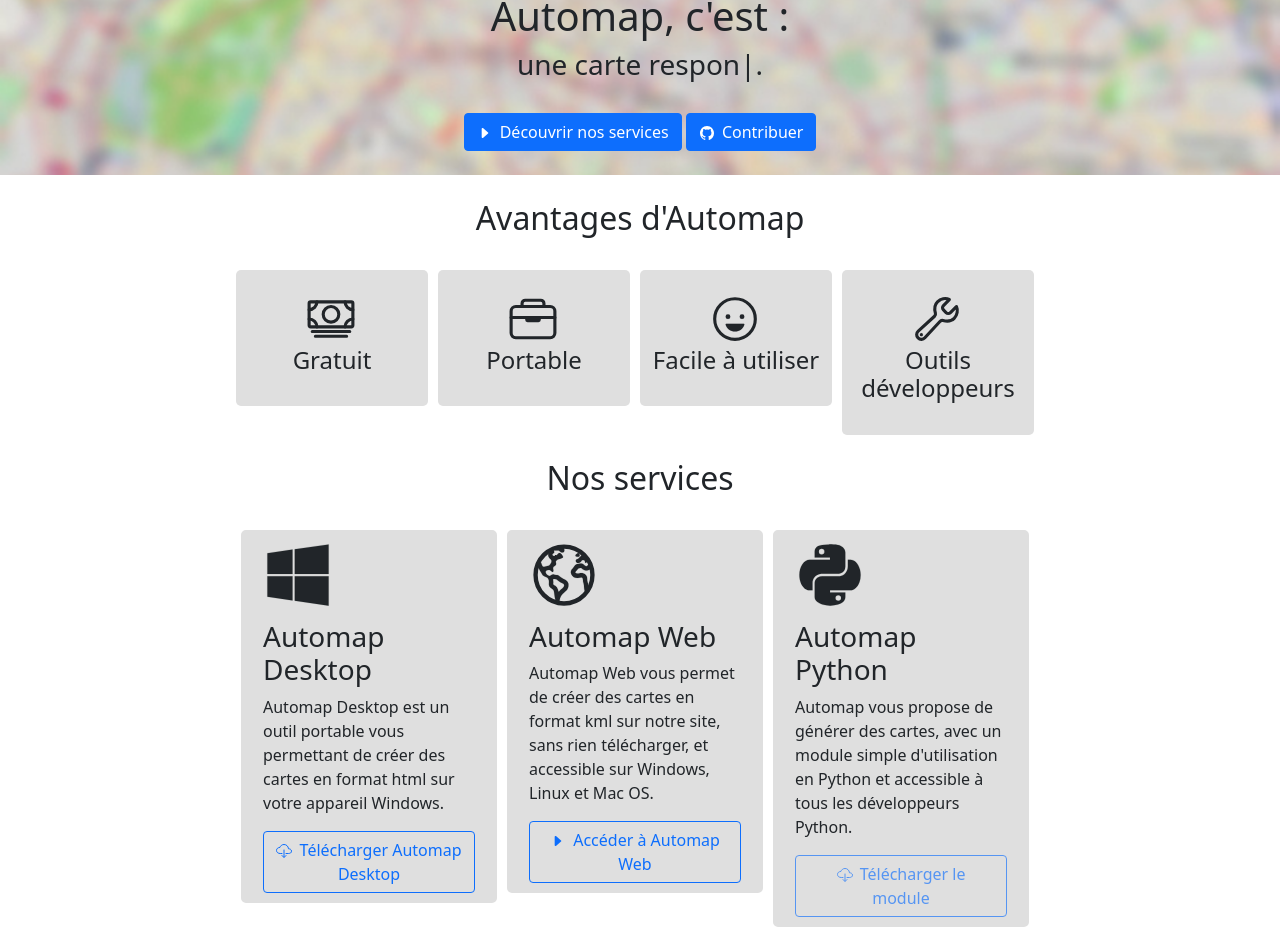
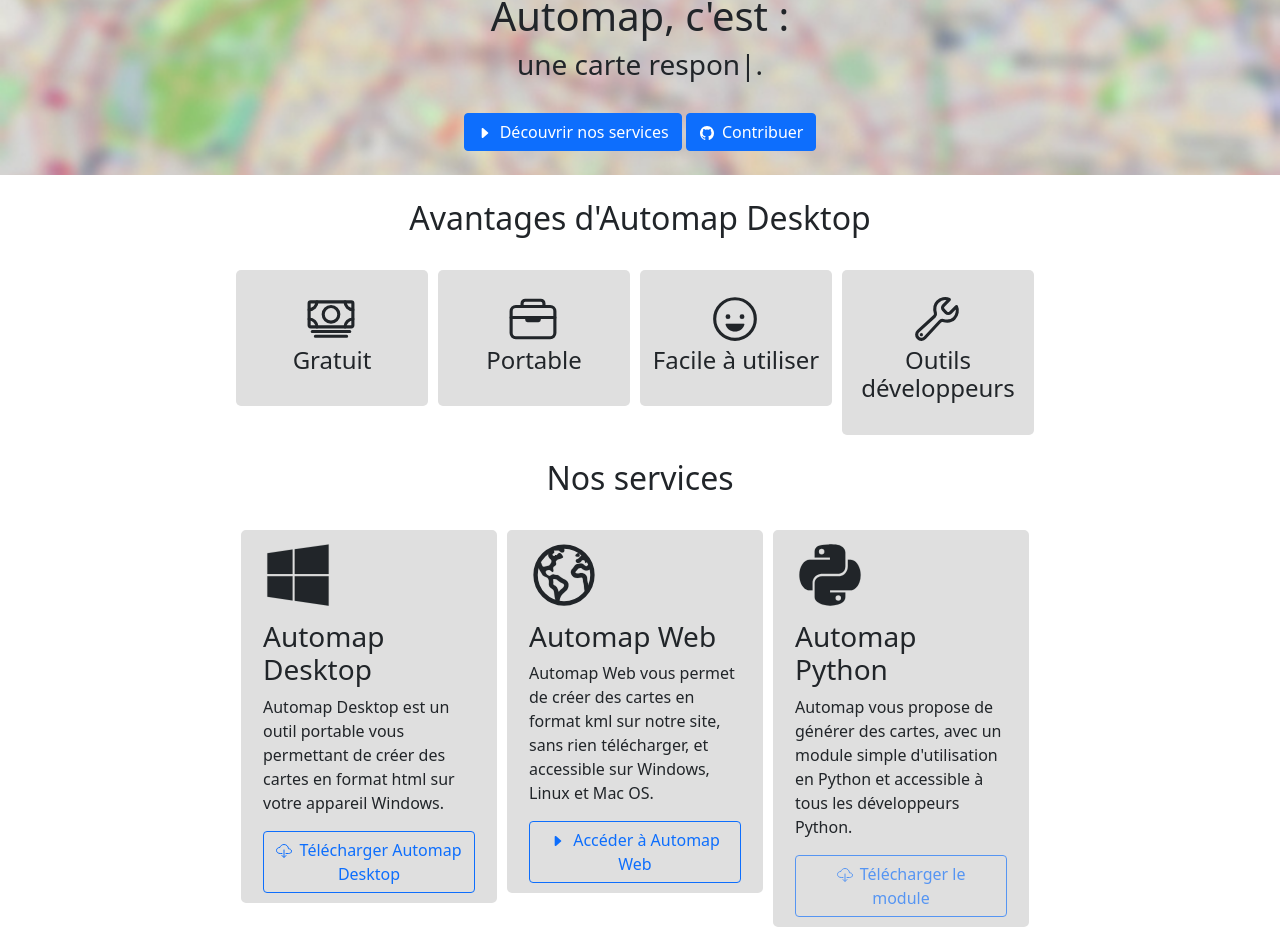
Before and after one commit to automap-organization/automap-website, a plain HTML site: page index.html in a window 1280 px wide. Shown: the part 138-1068 px from the top of the page. Drawn offline with nearby package versions, Linux system fonts and the light colour scheme.

Commit message:
Update index.html

```diff
--- a/index.html
+++ b/index.html
@@ -78,7 +78,7 @@
   </section>
   <section id="avantages" align="center">
     <br/>
-    <h2>Avantages d'Automap</h2>
+    <h2>Avantages d'Automap Desktop</h2>
     <br/>
     <div class="cards-container">
       <div class="cards-avanta">
```
